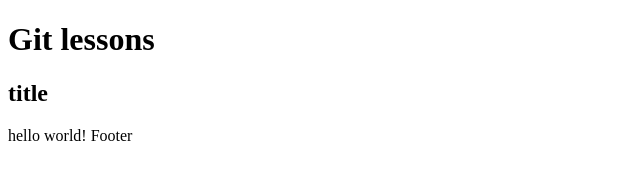
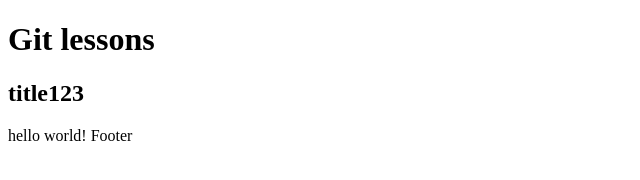
Before and after one commit to sevenlays/another-projcet, a plain HTML site: page index.html in a window 1280 px wide. Shown: the full height of the page, 0-640 px from the left. Drawn offline with Linux system fonts and the light colour scheme.

Commit message:
Update index.html

```diff
--- a/index.html
+++ b/index.html
@@ -8,7 +8,7 @@
 <body>
   <header>
     <h1>Git lessons</h1>
-    <h2>title</h2>
+    <h2>title123</h2>
   </header>
   <main><main></main></main>
   <footer>hello world! Footer</footer>
```
